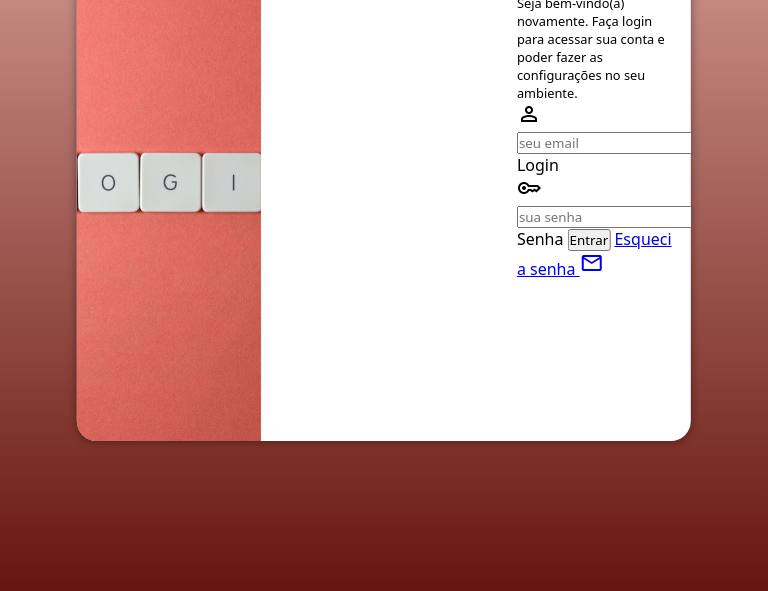
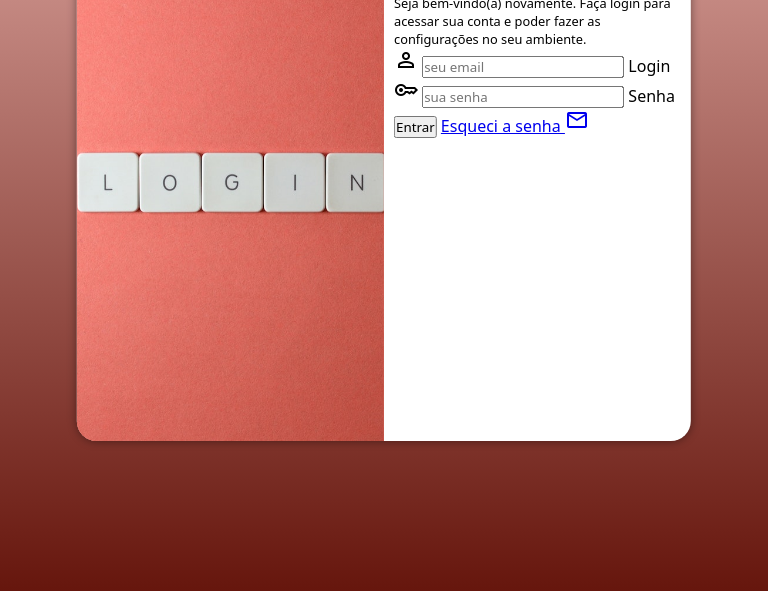
Before and after one commit to freire-bruno/projeto-login, a plain HTML site: page index.html in a window 768 px wide. Shown: the part 209-800 px from the top of the page. Drawn offline with nearby package versions, Linux system fonts and the light colour scheme.

Commit message:
updated dimensions

```diff
--- a/estilos/media-query.css
+++ b/estilos/media-query.css
@@ -13,14 +13,13 @@
 
     section#login > div#imagem {
         float: left;
-        width: 30%;
+        width: 50%;
         height: 100%;
     }
 
     section#login > div#formulario {
         float: right;
-        width: 30%;
-        height: 70%;
+        width: 50%;
     }
 }
 
--- a/estilos/style.css
+++ b/estilos/style.css
@@ -47,8 +47,9 @@ section#login > div#imagem {
 }
 
 section#login > div#formulario {
+    display: block;
     padding: 10px;
-    display: block;
+
 }
 
 div#formulario > h1 {
```
